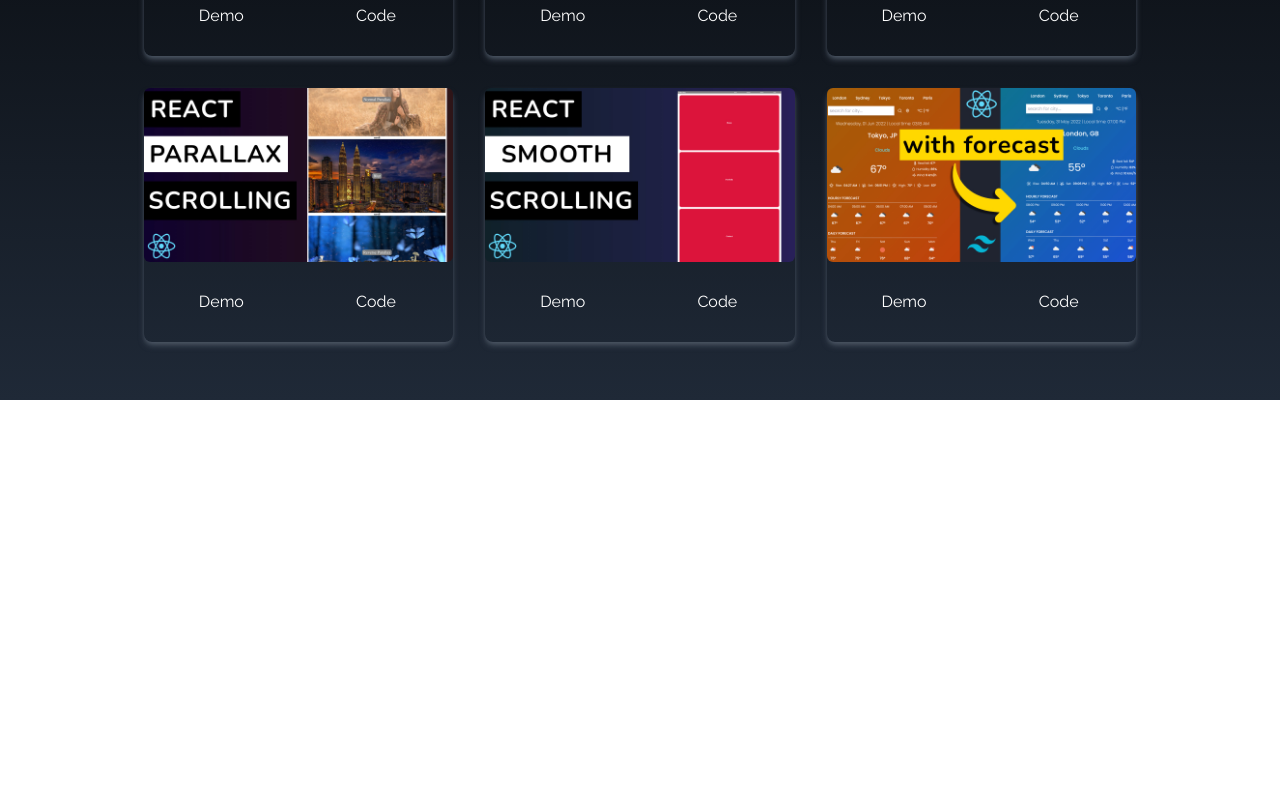
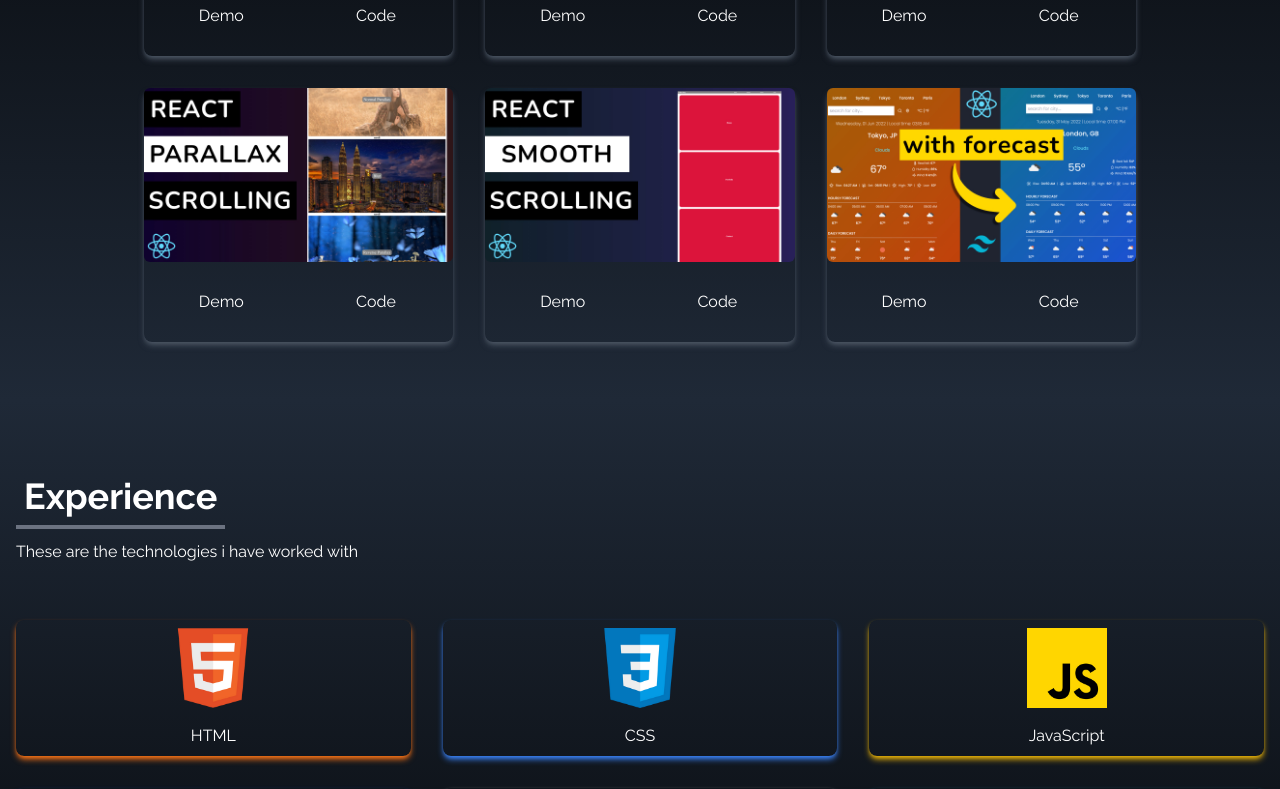
Before and after one commit to KBNkosi/Personal-portfolio, a React (Vite) app in the folder my-portfolio/: page / in a window 1280 px wide. Shown: the part 2000-2789 px from the top of the page. Before the commit the page ends 2400 px from the top, so only its background shows below. Built offline with nearby package versions, Linux system fonts and the light colour scheme.

Commit message:
Add Experience and Contact sections, implement react-scroll for smooth navigation

```diff
--- a/my-portfolio/package.json
+++ b/my-portfolio/package.json
@@ -12,7 +12,8 @@
   "dependencies": {
     "react": "^18.3.1",
     "react-dom": "^18.3.1",
-    "react-icons": "^5.4.0"
+    "react-icons": "^5.4.0",
+    "react-scroll": "^1.9.2"
   },
   "devDependencies": {
     "@eslint/js": "^9.17.0",
--- a/my-portfolio/src/App.jsx
+++ b/my-portfolio/src/App.jsx
@@ -1,8 +1,10 @@
 import About from "./components/About"
+import Experience from "./components/Experience"
 import Home from "./components/Home"
 import Navbar from "./components/Navbar"
 import Portfolio from "./components/Portfolio"
 import SocialLinks from "./components/SocialLinks"
+import Contact from "./components/contact"
 
 function App() {
 
@@ -13,6 +15,8 @@
       <Home/>
       <About/>
       <Portfolio/>
+      <Experience/>
+      <Contact/>
 
       <SocialLinks/>
     </>
--- /dev/null
+++ b/my-portfolio/src/components/Experience.jsx
@@ -0,0 +1,94 @@
+import React from 'react'
+import html from '../assets/html.png'
+import css from '../assets/css.png'
+import javascript from '../assets/javascript.png'
+import reactImage from '../assets/react.png'
+import nextjs from '../assets/nextjs.png'
+import graphql from '../assets/graphql.png'
+import github from '../assets/github.png'
+import tailwind from '../assets/tailwind.png'
+
+
+const Experience = () => {
+
+    const technologies=[
+        {
+            id:1,
+            img:html,
+            title:'HTML',
+            style:'shadow-orange-500'
+        },
+        {
+            id:2,
+            img:css,
+            title:'CSS',
+            style:'shadow-blue-500'
+        },
+        {
+            id: 3,
+            img: javascript,
+            title: "JavaScript",
+            style: "shadow-yellow-500",
+          },
+        {
+            id:4,
+            img:reactImage,
+            title:'React',
+            style:'shadow-blue-600'
+        },
+        {
+            id:5,
+            img:nextjs,
+            title:'Next JS',
+            style:'shadow-white'
+        },
+        {
+            id:6,
+            img:tailwind,
+            title:'Tailwind',
+            style:'shadow-sky-400'
+        },
+        {
+            id:7,
+            img:graphql,
+            title:'GraghQL',
+            style:'shadow-pink-400'
+        },
+        {
+            id:8,
+            img:github,
+            title:'GitHub',
+            style:'shadow-gray-400'
+        },
+
+    ];
+
+  return (
+    <div
+    name='experience'
+    className='bg-gradient-to-b from-gray-800 to-black w-full h-screen'
+    >
+        <div className='max-w-srceen-lg max-auto p-4 flex flex-col justify-center w-full h-full text-white'>
+            <div>
+                <p className='text-4xl font-bold border-b-4 border-gray-500 p-2 inline'>Experience</p>
+                <p className='py-6'>These are the technologies i have worked with</p>
+            </div>
+
+            <div className='w-full grid grid-cols-2 sm:grid-cols-3 gap-8 text-center py-8 px-12 sm:px-0'>
+                {technologies.map(({id,img,title,style})=>(
+                    <div
+                     key={id}
+                     className={`shadow-md hover:scale-105 duration-500 py-2 rounded-lg ${style}`}
+                    >
+                        <img src={img} alt='tech logo' className='w-20 mx-auto'  />
+                        <p className='mt-4'>{title}</p>
+                    </div>
+                ))}
+            </div>
+        </div>
+
+    </div>
+  )
+}
+
+export default Experience
--- a/my-portfolio/src/components/Home.jsx
+++ b/my-portfolio/src/components/Home.jsx
@@ -1,6 +1,7 @@
 import React from 'react'
 import heroImage from '../assets/heroImage.png'
 import { MdKeyboardArrowRight } from "react-icons/md";
+import { Link } from 'react-scroll';
 
 const Home = () => {
   return (
@@ -16,7 +17,11 @@
         </p>
 
         <div>
-            <button className='group text-white w-fit px-6 py-3 my-2 flex items-center rounded-md
+            <Link
+             to='portfolio'
+             smooth
+             duration={500}
+            className='group text-white w-fit px-6 py-3 my-2 flex items-center rounded-md
              bg-gradient-to-r from-cyan-500 to-blue-500 cursor-pointer'>
 
                     Portfolio
@@ -24,7 +29,7 @@
                       <MdKeyboardArrowRight size={20} className='ml-1'/>
                     </span>
 
-            </button>
+            </Link>
         </div>
       </div>
 
--- a/my-portfolio/src/components/Navbar.jsx
+++ b/my-portfolio/src/components/Navbar.jsx
@@ -1,6 +1,7 @@
 import React from 'react'
 import {useState} from 'react'
 import {FaBars, FaTimes} from "react-icons/fa"
+import {Link} from 'react-scroll'
 
 const Navbar = () => {
 
@@ -41,7 +42,7 @@
            {links.map(({id, link}) =>(
 
             <li key={id} className='px-4 cursor-pointer capitalize font-medium text-white  hover:text-gray-500 hover:scale-105 duration-200'>
-             {link}
+            <Link to={link} smooth duration={500} onClick={onclick}> {link}</Link>
            </li>
 
            ))}
--- /dev/null
+++ b/my-portfolio/src/components/contact.jsx
@@ -0,0 +1,52 @@
+import React from 'react'
+
+const contact = () => {
+  return (
+    <div
+     name='contact'
+     className='w-full h-screen bg-gradient-to-b from-black to-gray-800 p-4 text-white'
+    >
+        <div className='flex flex-col p-4 justify-center max-w-screen-lg mx-auto h-full'>
+            <div className='pb-8'>
+                <p className='text-4xl font-bold inline border-b-4 border-gray-500'>
+                  Contact
+                </p>
+                <p className='py-6'> Submit the form below to get in touch with me</p>
+            </div>
+
+            <div className='flex justify-center items-center'>
+                <form
+                action='https://getform.io/f/bzywleka'
+                method='POST'
+                className='flex flex-col w-full md:1/2'
+                >
+                    <input
+                      type="text"
+                      name='name'
+                      placeholder='Enter your name'
+                      className='p-2 bg-transparent border-2 rounded-md text-white focus:outline-none'
+                    />
+                    <input
+                      type="text"
+                      name='email'
+                      placeholder='Enter your email'
+                      className='my-2 p-2 bg-transparent border-2 rounded-md text-white focus:outline-none'
+                    />
+                    <textarea
+                      name="message"
+                      placeholder='Enter your message'
+                      rows='10'
+                      className='p-2 bg-transparent border-2 rounded-md text-white focus:outline-none'
+                      ></textarea>
+
+                      <button className='text-white bg-gradient-to-r from-cyan-500 to-blue-500 px-6 py-3 my-8 mx-auto flex items-center rounded-md hover:scale-110 duration-300'>
+                        Submit
+                      </button>
+                </form>
+            </div>
+        </div>
+    </div>
+  );
+};
+
+export default contact
```
Also changed, not shown: 1 other file (tests, documents, lock files or other folders).
